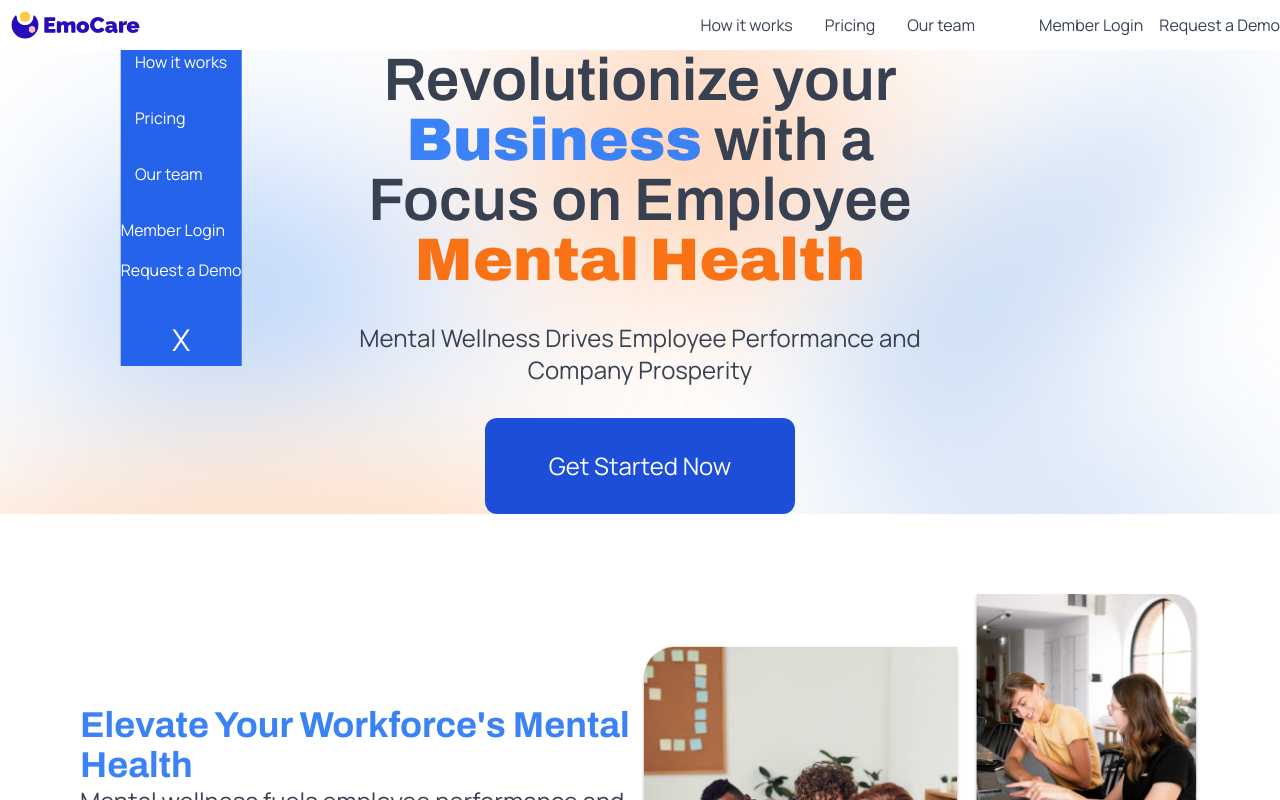
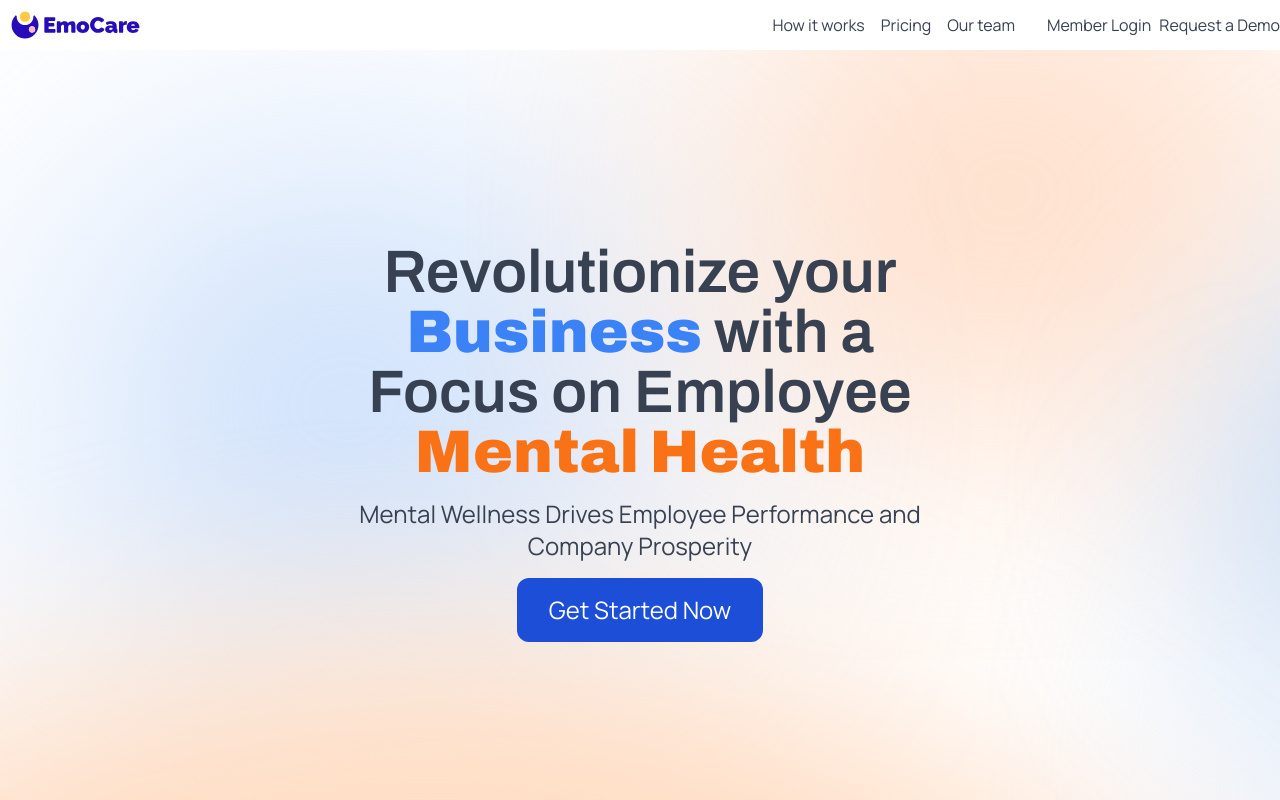
Before and after one commit to ichotika/emocare, a Next.js app: page /company in a window 1280 px wide. Shown: the top 800 px of the page. Built offline with nearby package versions, Linux system fonts and the light colour scheme.

Commit message:
Delete spacing config

```diff
--- a/src/components/base/Notification.jsx
+++ b/src/components/base/Notification.jsx
@@ -88,7 +88,7 @@ const Notification = ({ headertext, notification, assessment }) => {
         return (
             <div
                 key={index}
-                className="pb-5 border-b"
+                className="border-b pb-5"
                 style={{ color: isRead ? "lightgrey" : "black" }}
             >
                 {index === 0 ? (
@@ -236,7 +236,7 @@ const Notification = ({ headertext, notification, assessment }) => {
                 />
                 {unreadNotifications.length > 0 ? (
                     <div className="notification absolute">
-                        <div className="flex h-2 w-2 items-center justify-center rounded-full bg-s-orange-1">
+                        <div className="flex h-4 w-4 items-center justify-center rounded-full bg-s-orange-1">
                             <span className="text-center text-b-xs text-white">
                                 {notificationCount}
                             </span>
--- a/src/components/base/NotificationEmployee.jsx
+++ b/src/components/base/NotificationEmployee.jsx
@@ -100,7 +100,7 @@ const NotificationEmployee = ({ headertext, notification }) => {
                 />
                 {notification?.length > 0 ? (
                     <div className="notification absolute">
-                        <div className="flex h-2 w-2 items-center justify-center rounded-full bg-s-orange-1">
+                        <div className="flex h-4 w-4 items-center justify-center rounded-full bg-s-orange-1">
                             <span className="text-center text-b-xs text-white">
                                 {notificationCount}
                             </span>
--- a/tailwind.config.js
+++ b/tailwind.config.js
@@ -7,18 +7,6 @@ module.exports = {
         "./src/app/**/*.{js,ts,jsx,tsx,mdx}",
     ],
     theme: {
-        spacing: {
-            1: "0.5rem",
-            2: "1rem",
-            3: "1.5rem",
-            4: "2rem",
-            5: "2.5rem",
-            6: "3rem",
-            8: "4rem",
-            10: "5rem",
-            12: "6rem",
-        },
-
         extend: {
             backgroundImage: {
                 "gradient-radial": "radial-gradient(var(--tw-gradient-stops))",
```
